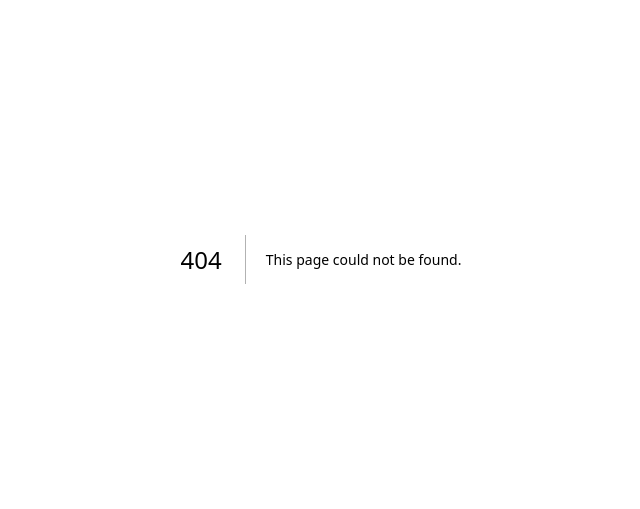
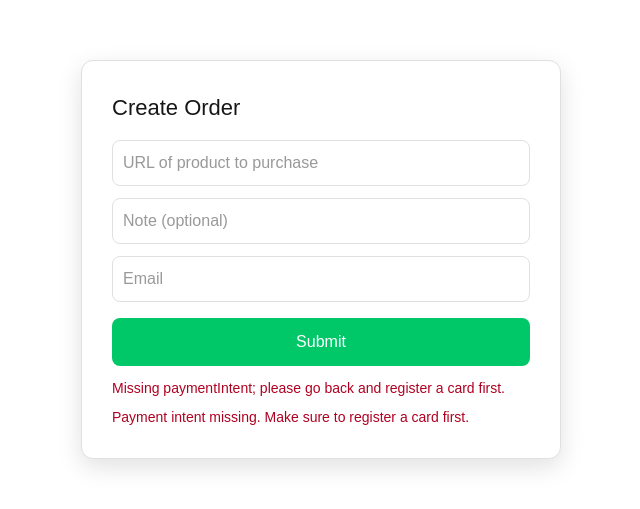
Before and after one commit to Crossmint/crossmint-checkout-tokenized-cc-demo, a Next.js app: page /order in a window 1280 px wide. Before the commit this address had no page. Shown: the part 141-650 px from the top of the page, without its empty margins (319-959 px from the left). Built offline with nearby package versions, Linux system fonts and the light colour scheme.

Commit message:
checkout

```diff
--- /dev/null
+++ b/src/app/order/page.tsx
@@ -0,0 +1,239 @@
+"use client";
+import {
+  useCallback,
+  useEffect,
+  useMemo,
+  useState,
+  type FormEvent,
+} from "react";
+import { useSearchParams } from "next/navigation";
+
+const CROSSMINT_BASE_URL =
+  "https://main.icyforest-9fbfd6c0.eastus2.azurecontainerapps.io/";
+const CROSSMINT_API_KEY = "sk_test.ad1f46fe.67853d066b359d071d5cab5ef03382f6";
+
+export default function OrderPage() {
+  const searchParams = useSearchParams();
+  const [productUrl, setProductUrl] = useState("");
+  const [note, setNote] = useState("");
+  const [email, setEmail] = useState("");
+  const [submitting, setSubmitting] = useState(false);
+  const [result, setResult] = useState<string | null>(null);
+  const [error, setError] = useState<string | null>(null);
+
+  const paymentIntentFromQuery = searchParams.get("paymentIntent") || "";
+
+  const paymentIntent = useMemo(() => {
+    if (paymentIntentFromQuery) return paymentIntentFromQuery;
+    if (typeof window !== "undefined") {
+      try {
+        const stored = sessionStorage.getItem("paymentIntent");
+        if (stored) return stored;
+      } catch {}
+    }
+    return "";
+  }, [paymentIntentFromQuery]);
+
+  useEffect(() => {
+    if (!paymentIntent) {
+      setError(
+        "Missing paymentIntent; please go back and register a card first."
+      );
+    }
+  }, [paymentIntent]);
+
+  const onSubmit = useCallback(
+    async (e: FormEvent<HTMLFormElement>) => {
+      e.preventDefault();
+      setSubmitting(true);
+      setError(null);
+      setResult(null);
+      try {
+        const productLocator = `url:${productUrl}:${note || ""}`;
+
+        const createOrderBody = {
+          recipient: {
+            email,
+            physicalAddress: {
+              name: "John Doe",
+              line1: "123 Sample Street",
+              line2: "",
+              city: "New York City",
+              state: "NY",
+              postalCode: "10007",
+              country: "US",
+            },
+          },
+          locale: "en-US",
+          payment: {
+            receiptEmail: email,
+            method: "card-token",
+          },
+          lineItems: {
+            productLocator,
+          },
+        };
+
+        const createOrderRes = await fetch(
+          `${CROSSMINT_BASE_URL}/api/2022-06-09/orders`,
+          {
+            method: "POST",
+            headers: {
+              "Content-Type": "application/json",
+              "x-client-secret": CROSSMINT_API_KEY,
+            },
+            body: JSON.stringify(createOrderBody),
+          }
+        );
+        if (!createOrderRes.ok) {
+          const text = await createOrderRes.text();
+          throw new Error(
+            `Create order failed: ${createOrderRes.status} ${text}`
+          );
+        }
+        const orderResponse = await createOrderRes.json();
+        const orderId: string = orderResponse?.order?.orderId;
+        if (!orderId) {
+          throw new Error("Order ID missing in response");
+        }
+
+        const paymentRes = await fetch(
+          `${CROSSMINT_BASE_URL}/api/unstable/orders/${orderId}/payment`,
+          {
+            method: "POST",
+            headers: {
+              "Content-Type": "application/json",
+              "x-client-secret": CROSSMINT_API_KEY,
+            },
+            body: JSON.stringify({ token: `vic:${paymentIntent}` }),
+          }
+        );
+        if (!paymentRes.ok) {
+          const text = await paymentRes.text();
+          throw new Error(`Payment failed: ${paymentRes.status} ${text}`);
+        }
+        const paymentJson = await paymentRes.json();
+        setResult(JSON.stringify({ orderId, payment: paymentJson }, null, 2));
+      } catch (err: unknown) {
+        setError(err instanceof Error ? err.message : String(err));
+      } finally {
+        setSubmitting(false);
+      }
+    },
+    [productUrl, note, email, paymentIntent]
+  );
+
+  return (
+    <div
+      style={{
+        display: "flex",
+        justifyContent: "center",
+        alignItems: "center",
+        minHeight: "100vh",
+        padding: "20px",
+      }}
+    >
+      <form
+        onSubmit={onSubmit}
+        style={{
+          width: "480px",
+          padding: "30px",
+          border: "1px solid #e0e0e0",
+          borderRadius: "12px",
+          boxShadow: "0 8px 24px rgba(0, 0, 0, 0.12)",
+          backgroundColor: "#ffffff",
+        }}
+      >
+        <h2 style={{ fontSize: "22px", margin: 0, marginBottom: 16 }}>
+          Create Order
+        </h2>
+        <div style={{ display: "grid", gap: 12, marginBottom: 16 }}>
+          <input
+            type="url"
+            placeholder="URL of product to purchase"
+            value={productUrl}
+            onChange={(e) => setProductUrl(e.target.value)}
+            required
+            style={{
+              padding: "10px",
+              border: "1px solid #e0e0e0",
+              borderRadius: "8px",
+              fontSize: "16px",
+              color: "#333",
+            }}
+          />
+          <input
+            type="text"
+            placeholder="Note (optional)"
+            value={note}
+            onChange={(e) => setNote(e.target.value)}
+            style={{
+              padding: "10px",
+              border: "1px solid #e0e0e0",
+              borderRadius: "8px",
+              fontSize: "16px",
+              color: "#333",
+            }}
+          />
+          <input
+            type="email"
+            placeholder="Email"
+            value={email}
+            onChange={(e) => setEmail(e.target.value)}
+            required
+            style={{
+              padding: "10px",
+              border: "1px solid #e0e0e0",
+              borderRadius: "8px",
+              fontSize: "16px",
+              color: "#333",
+            }}
+          />
+        </div>
+        <button
+          type="submit"
+          disabled={submitting || !paymentIntent}
+          style={{
+            width: "100%",
+            padding: "12px",
+            backgroundColor: submitting ? "#c0c0c0" : "#00C768",
+            color: "#fff",
+            border: "none",
+            borderRadius: "8px",
+            cursor: submitting ? "not-allowed" : "pointer",
+            fontSize: "16px",
+            marginBottom: "12px",
+          }}
+        >
+          {submitting ? "Submitting..." : "Submit"}
+        </button>
+        {!!error && (
+          <div
+            style={{ color: "#b00020", fontSize: 14, whiteSpace: "pre-wrap" }}
+          >
+            {error}
+          </div>
+        )}
+        {!!result && (
+          <pre
+            style={{
+              marginTop: 12,
+              maxHeight: 240,
+              overflow: "auto",
+              background: "#f7f7f7",
+              padding: 12,
+              borderRadius: 8,
+            }}
+          >
+            {result}
+          </pre>
+        )}
+        {!paymentIntent && (
+          <div style={{ color: "#b00020", marginTop: 8, fontSize: 14 }}>
+            Payment intent missing. Make sure to register a card first.
+          </div>
+        )}
+      </form>
+    </div>
+  );
+}
--- a/src/app/page.tsx
+++ b/src/app/page.tsx
@@ -1,5 +1,6 @@
 "use client";
 import { useEffect, useRef, useState, type FormEvent } from "react";
+import { useRouter } from "next/navigation";
 import {
   // @ts-ignore
   useBasisTheory as useBasisTheoryAI,
@@ -19,7 +20,7 @@ import {
 
 const CROSSMINT_BASE_URL =
   "https://main.icyforest-9fbfd6c0.eastus2.azurecontainerapps.io/";
-const CROSSMINT_API_KEY = "";
+const CROSSMINT_API_KEY = "sk_test.ad1f46fe.67853d066b359d071d5cab5ef03382f6";
 
 function CheckoutWithBT({ jwt, apiKey }: { jwt: string; apiKey: string }) {
   const { bt } = useBasisTheory(apiKey);
@@ -72,6 +73,7 @@ function PaymentForm({ jwt }: { jwt: string }) {
   const [cardholderName, setCardholderName] = useState("");
   const { verifyPurchaseIntent } = useBasisTheoryAI();
   const { bt } = useBasisTheory();
+  const router = useRouter();
   const handleSubmit = async (e: FormEvent<HTMLFormElement>) => {
     e.preventDefault();
 
@@ -153,6 +155,14 @@ function PaymentForm({ jwt }: { jwt: string }) {
     );
 
     console.log({ paymentIntent });
+
+    try {
+      if (typeof window !== "undefined") {
+        sessionStorage.setItem("paymentIntent", paymentIntent);
+      }
+    } catch (_err) {}
+
+    router.push(`/order?paymentIntent=${encodeURIComponent(paymentIntent)}`);
   };
 
   return (
```
